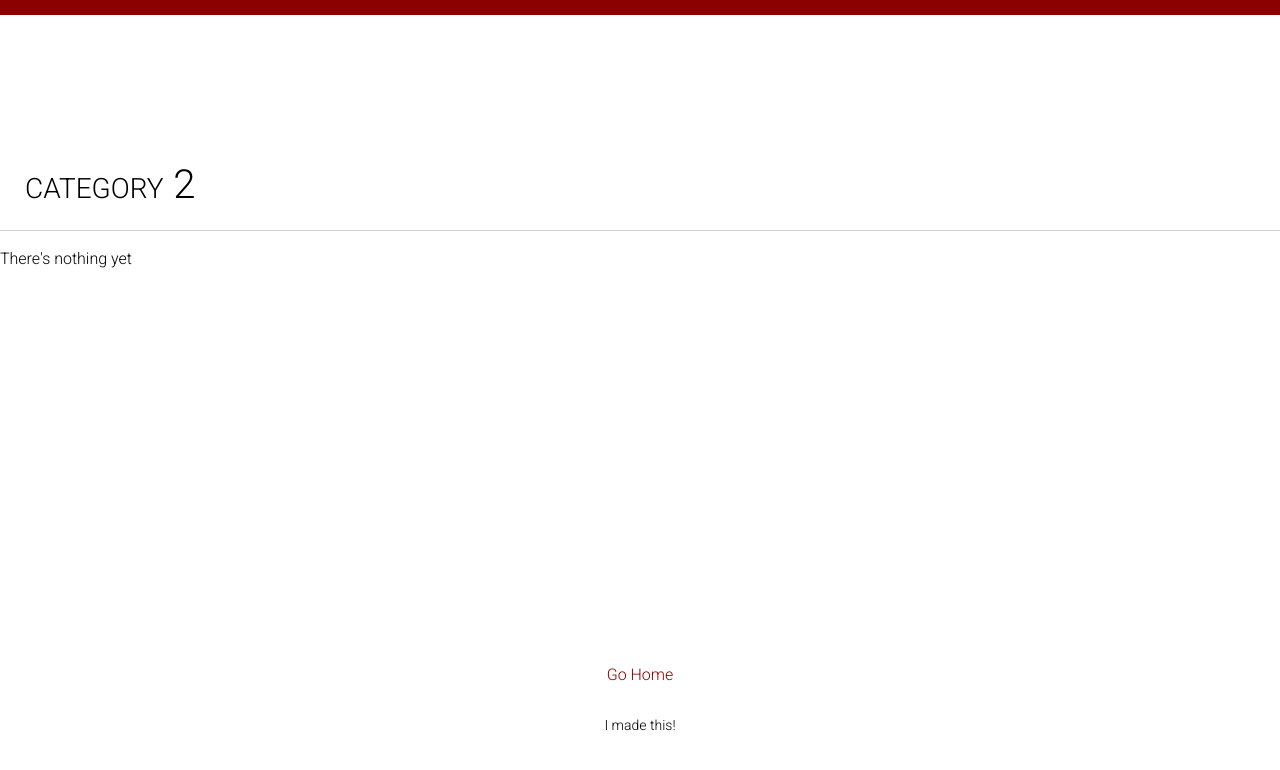
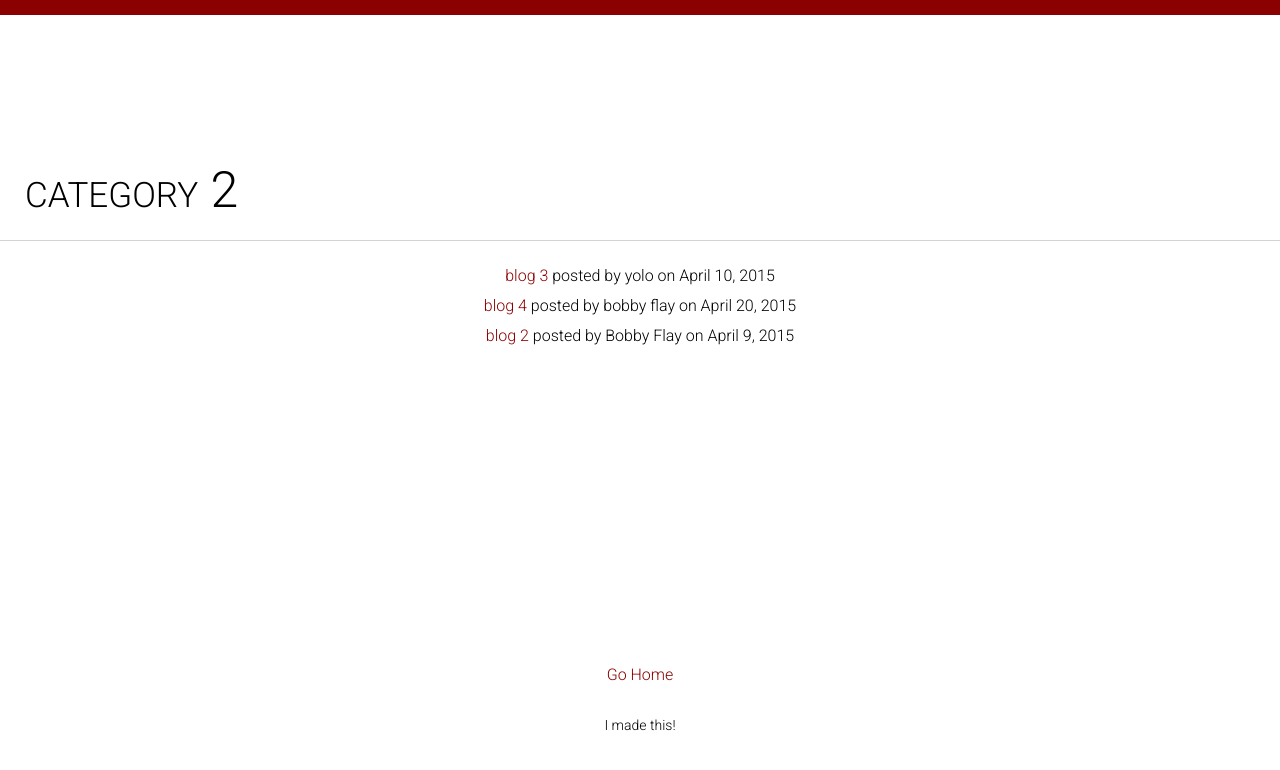
Before and after one commit to amorypeng/python, a Django app: a page that uses python/mysite/blog/templates/blog/base.html in a window 1280 px wide. Shown: the top 770 px of the page. Run offline with Django 3.2, Linux system fonts and the light colour scheme; data comes from the database, SQL or seed files in the repository; some libraries are stand-ins or nearby versions.

Commit message:
added paginator
added paginator!

need to do:
>comment and search section
>image in model and admin plus how to add

```diff
--- a/python/mysite/blog/models.py
+++ b/python/mysite/blog/models.py
@@ -1,6 +1,14 @@
 from django.db import models
 from django.db.models import permalink
 # Create your models here.
+
+class Category(models.Model):
+	title = models.CharField(max_length=100, db_index=True)
+	slug = models.SlugField(max_length=100, db_index=True)
+	def __str__(self):
+		return self.title
+	class Meta:
+		ordering = ['title']
 
 class Blog(models.Model):
 	title = models.CharField(max_length=100, unique=True)
@@ -8,13 +16,6 @@ class Blog(models.Model):
 	author = models.CharField(max_length=100, default='yolo')
 	body = models.TextField()
 	posted = models.DateField(db_index=True, auto_now_add=True)
-	category = models.ForeignKey('blog.Category')
+	category = models.ManyToManyField(Category)
 	def __str__(self):
 		return self.title
-
-
-class Category(models.Model):
-	title = models.CharField(max_length=100, db_index=True)
-	slug = models.SlugField(max_length=100, db_index=True)
-	def __str__(self):
-		return self.title
--- a/python/mysite/blog/static/blog/style.css
+++ b/python/mysite/blog/static/blog/style.css
@@ -30,14 +30,15 @@ body{
 
 .HolyGrail-content {
 	flex: 4;
+	order: 2;
 }
 
 .HolyGrail-nav, .HolyGrail-ads {
-	flex: 0 0 12em;
+	flex: 0 0 ;
 }
 
 .HolyGrail-nav {
-	order: 2;
+	order: 1;
 }
 
 .HolyGrail-ads{
@@ -61,15 +62,35 @@ body{
 		flex:0 0 12em;
 	}
 }
+/** javascript category menu **/
+nav .category-parent {
+	color: darkred;
+	cursor: pointer;
+}
+
+
+nav ul.category-nav {
+	display: none;
+}
+
+nav ul.visible {
+	display: block;
+}
+
+
 
 /** general polishing **/
 header {
 	padding-top: 150px;
 	padding-bottom: 25px;
-	padding-left: 25px;
+	padding-left: 25px; padding-right: 25px;
 	border-top: 15px solid darkred;
 	border-bottom: 1px solid #d3d3d3;
 	font-variant: small-caps;
+}
+
+a:hover, .category-parent:hover{
+	color: red;
 }
 
 footer {
@@ -77,8 +98,7 @@ footer {
 	padding: 50px;
 	width: 100%;
 	display: block;
-	bottom: 0px;
-
+	position: relative;
 }
 
 .HolyGrail-body  {
@@ -116,7 +136,7 @@ footer {
 	display: block;
 	width: 100%;
 	line-height: 30px;
-	padding:0 50px;
+	padding:0 80px;
 }
 .align-center{
 	text-align: center;
@@ -127,9 +147,21 @@ footer {
 	text-align: center;
 }
 
+@media (max-width: 650px) {
+	.post-body {
+		padding: 0 20px;
+	}
+
+}
+
+/** view category css **/
+.category-body {
+	width: 100%;
+	line-height: 30px;
+}
 
 h1 {
-	font-size: 40px;
+	font-size: 50px;
 }
 
 h2 {
--- a/python/mysite/blog/templates/blog/base.html
+++ b/python/mysite/blog/templates/blog/base.html
@@ -5,15 +5,17 @@
 <head>
 	<meta name="viewport" content="width=device-width" />
 	{% load staticfiles %}
+	<script src="http://ajax.googleapis.com/ajax/libs/jquery/1.11.2/jquery.min.js"></script>
 	<link rel="stylesheet" type="text/css" href="{% static 'blog/style.css' %}"/>
 	<link href='http://fonts.googleapis.com/css?family=Roboto:300' rel='stylesheet' type='text/css'>
-	<title>{% block head_title %}Amory Peng's Blog{% endblock %}</title>
+	<title>{% block head_title %}Babby's First Blog{% endblock %}</title>
+	{% block scripts %} {% endblock %}
 </head>
 
 
 <body class="HolyGrail">
 	<header>
-		<h1>{% block title %}welcome to my blog {% endblock %}</h1>
+		<h1>{% block title %}babby's first blog {% endblock %}</h1>
 	</header>
 	<div class="HolyGrail-body">
 	{% block content %}
@@ -22,6 +24,8 @@
 	</div>
 
 	<footer>
+		{% block pagination %}
+		{% endblock %}
 		<a href="{% url 'blog:index' %}">Go Home</a>
 		<h6>I made this!</h6>
 	</footer>
--- a/python/mysite/blog/templates/blog/view_category.html
+++ b/python/mysite/blog/templates/blog/view_category.html
@@ -4,9 +4,9 @@
 
 {% block content %}
 	{% if posts %}
-	<ul>
+	<ul class="category-body">
 	{% for post in posts %}
-		<li><a href="{% url 'blog:view_blog_post' post.slug %}">{{ post.title }}</a></li>
+		<li class="align-center"><a  href="{% url 'blog:view_blog_post' post.slug %}">{{ post.title }} </a>posted by {{ post.author }} on {{ post.posted }}</li>
 	{% endfor %}
 
 	</ul>
--- a/python/mysite/blog/templates/blog/view_post.html
+++ b/python/mysite/blog/templates/blog/view_post.html
@@ -5,7 +5,7 @@
 {% block content %}
 	<div class="post-body">
 	<div class="align-center">
-		Posted in <a href="{% url 'blog:view_blog_category' post.category.slug %}">{{ post.category }}</a> by {{ post.author }}
+		Posted by {{ post.author }}
 		<br />
 		{{ post.posted }}
 		<br />
--- a/python/mysite/blog/urls.py
+++ b/python/mysite/blog/urls.py
@@ -12,4 +12,8 @@ urlpatterns = [
 		r'^category/(?P<slug>[\w-]+)/$',
 		views.view_category,
 		name='view_blog_category'),
+	url(
+		r'^archives/',
+		views.view_archives,
+		name='view_archives'),
 	]
--- a/python/mysite/blog/views.py
+++ b/python/mysite/blog/views.py
@@ -1,14 +1,26 @@
 from django.shortcuts import render_to_response, get_object_or_404, render
-from django.core.paginator import Paginator, InvalidPage, EmptyPage
+from django.core.paginator import Paginator, InvalidPage, EmptyPage, PageNotAnInteger
 from django.core.urlresolvers import reverse
 from django.core.exceptions import ObjectDoesNotExist
-
+from django.http import HttpResponse
+import time
+from calendar import month_name
 from .models import Blog, Category
 
 # Create your views here.
 def index(request):
 	categories = Category.objects.all().order_by('title')
-	posts = Blog.objects.all()[:5:-1]
+	post_list = Blog.objects.all()[::-1]
+	print(post_list)
+	paginator = Paginator(post_list, 3)
+	page = request.GET.get('page')
+	try:
+		posts = paginator.page(page)
+	except PageNotAnInteger:
+		posts = paginator.page(1)
+	except EmptyPage:
+		posts = paginator.page(pageinator.num_pages)
+
 	context = {'categories': categories, 'posts':posts, }
 	return render_to_response('blog/index.html', context)
 
@@ -34,5 +46,14 @@ def view_category(request, slug):
 	category = get_object_or_404(Category, slug=slug)
 	return render_to_response('blog/view_category.html', {
 		'category': category,
-		'posts': Blog.objects.filter(category=category)[:5],
+		'posts': Blog.objects.filter(category=category),
 	})
+
+
+def view_archives(request):
+	posts = Blog.objects.all().order_by('posted')[::-1]
+	first = posts[0].posted
+
+	return render_to_response('blog/view_archives.html', {
+		'posts': posts,
+	})
```
Also changed, not shown: python/mysite/blog/templates/blog/index.html (+42 -8 lines), python/mysite/blog/templates/blog/view_archives.html (added, +18 -0 lines), python/mysite/blog/migrations/0005_auto_20150415_0952.py (added), python/mysite/blog/migrations/0006_auto_20150420_1109.py (added), python/mysite/db.sqlite3.
